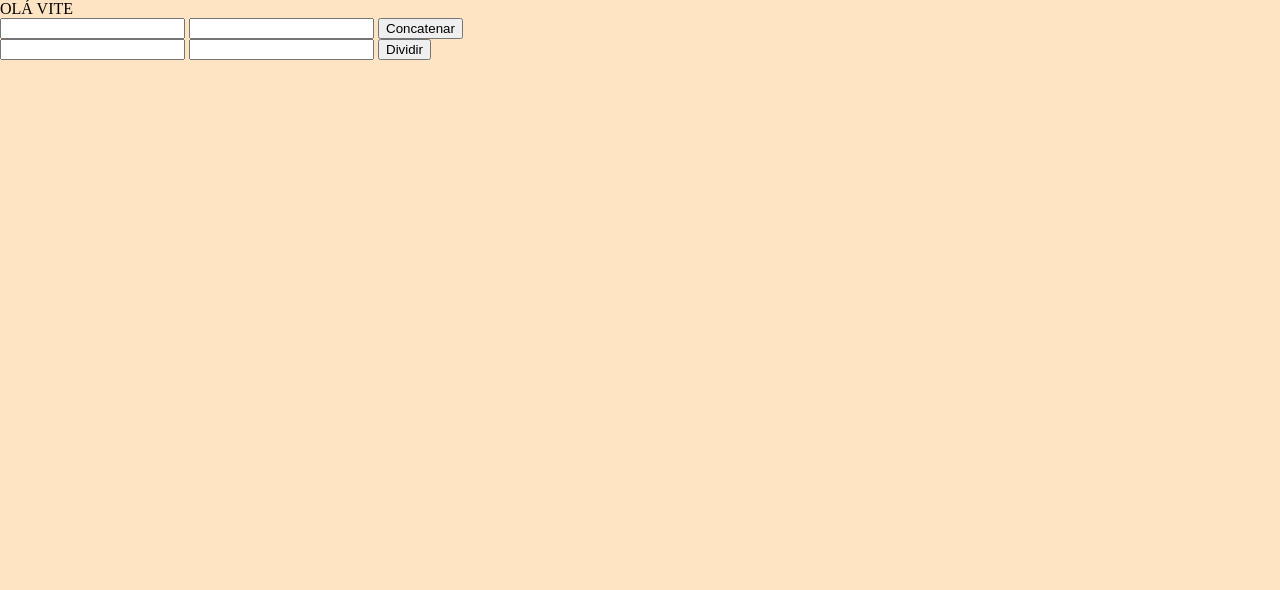
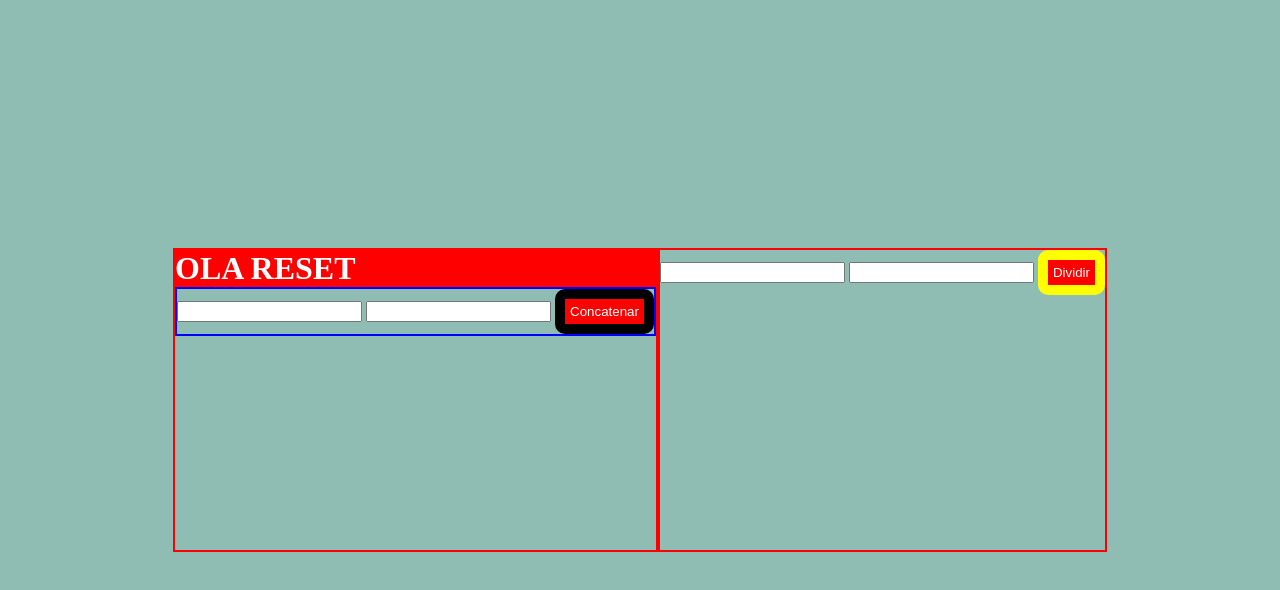
Before and after one commit to 1606187/exercicio-vite, a website built with Vite: page index.html in a window 1280 px wide. Built offline with nearby package versions, Linux system fonts and the light colour scheme.

Commit message:
Adiciona scss e separação de pastas

```diff
--- a/index.html
+++ b/index.html
@@ -8,20 +8,23 @@
 </head>
 
 <body>
-    OLÁ VITE
 
-    <div>
-        <input type="text" id="nome">
-        <input type="text" id="sobrenome">
-        <button id="botaoConcatenar">Concatenar</button>
-
+    <div class="caixa-exercicio">
+        <h1>OLA RESET</h1>
+        <div class="caixa-exercicio__formulario">
+            <input type="text" id="nome">
+            <input type="text" id="sobrenome">
+            <button class="botao botao--primario" id="botaoConcatenar">Concatenar</button>
+        </div>
         <div id="resultadoConcat"></div>
     </div>
 
-    <div>
-        <input type="number" id="numeroUm">
-        <input type="number" id="numeroDois">
-        <button id="botaoDividir">Dividir</button>
+    <div class="caixa-exercicio">
+        <div class="formulario-exercicio">
+            <input type="number" id="numeroUm">
+            <input type="number" id="numeroDois">
+            <button class="botao botao--secundario" id="botaoDividir">Dividir</button>
+        </div>
 
         <div id="resultadoDivisao"></div>
     </div>
--- a/package.json
+++ b/package.json
@@ -5,7 +5,8 @@
   "scripts": {
     "dev": "vite",
     "build": "vite build",
-    "test": "vitest"
+    "test": "vitest",
+    "sass": "sass --no-source-map"
   },
   "keywords": [],
   "author": "",
@@ -15,6 +16,7 @@
     "vite": "^5.4.7"
   },
   "devDependencies": {
+    "sass": "^1.79.3",
     "vitest": "^2.1.1"
   }
 }
--- /dev/null
+++ b/src/assets/scss/_cores.scss
@@ -0,0 +1,5 @@
+$amarelo: #FCE6A8;
+$verde: #8FBCB3;
+$cinza-claro: #DFE6ED;
+$cinza-medio: #C3CFD9;
+$cinza-escuro: #788895;
--- /dev/null
+++ b/src/assets/scss/_reset.scss
@@ -0,0 +1,4 @@
+
+body, h1 {
+  margin: 0;
+}
--- /dev/null
+++ b/src/assets/scss/style.scss
@@ -0,0 +1,40 @@
+@import '_cores.scss';
+@import '_reset.scss';
+
+body {
+  height: 100vh;
+  background-color: $verde;
+
+  display: flex;
+  justify-content: center;
+  align-items: center;
+}
+
+h1 {
+  background-color: red;
+  color: white;
+}
+
+.caixa-exercicio {
+  border: solid red 2px;
+  height: 300px;
+
+  &__formulario {
+    border: solid blue 2px;
+  }
+}
+
+.botao {
+  border-radius: 10px;
+  padding: 5px;
+  background-color: red;
+  color: white;
+
+  &--primario {
+    border: solid black 10px;
+  }
+
+  &--secundario {
+    border: solid yellow 10px;
+  }
+}
```
Also changed, not shown: index.js (+4 -4 lines), src/js/calculadora.js (renamed from calculadora.js), src/js/calculadora.spec.js (renamed from calculadora.spec.js), src/js/moduloTela.js (renamed from moduloTela.js), src/js/moduloTextos.js (renamed from moduloTextos.js), src/js/moduloTextos.spec.js (renamed from moduloTextos.spec.js), style.css (deleted), 2 other files.
